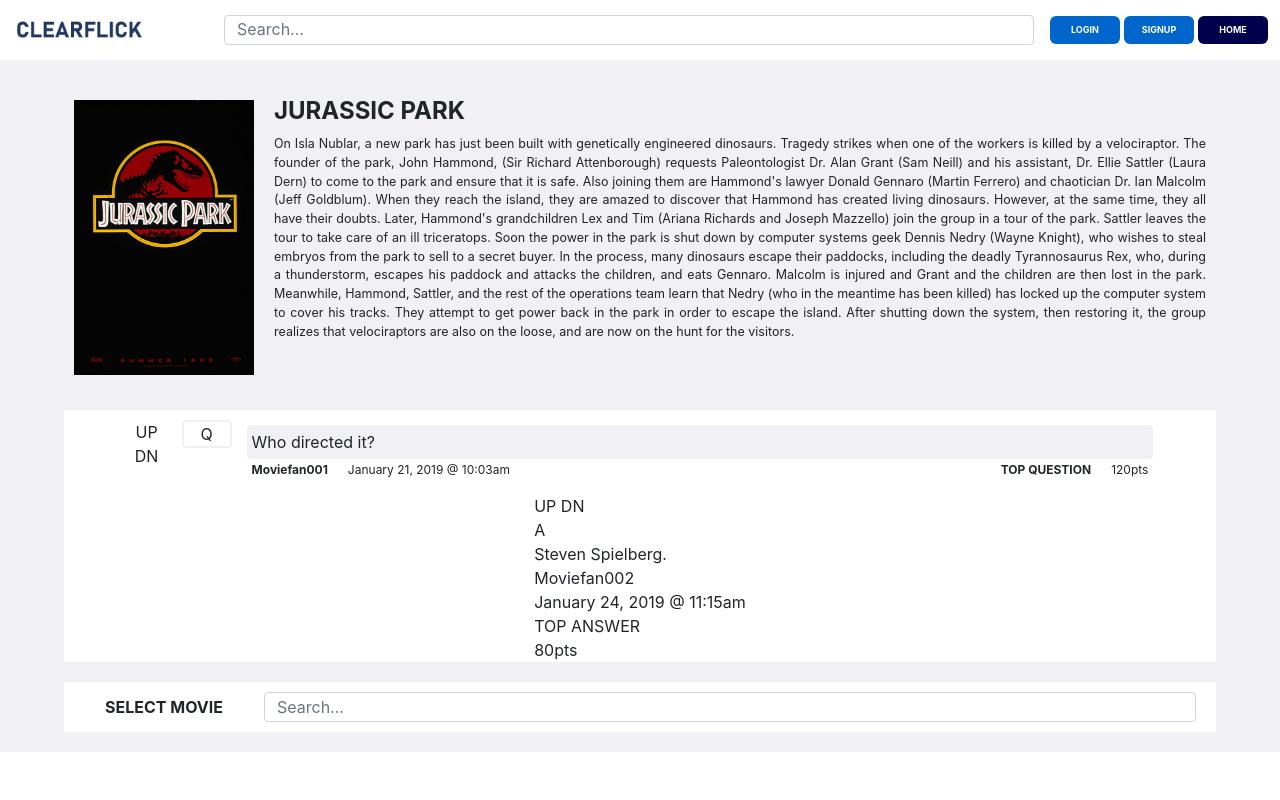
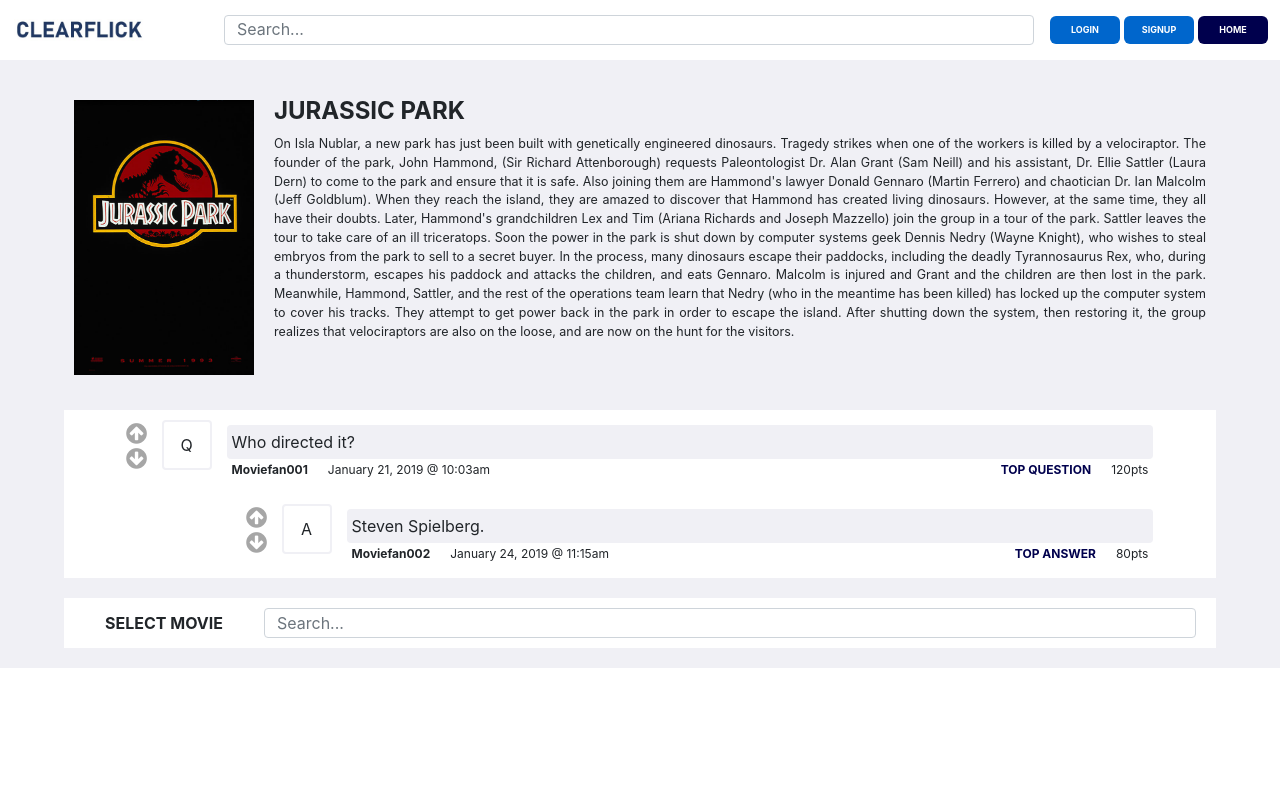
Before and after one commit to amcmaste/clearflick, a Flask app: page / in a window 1280 px wide. Run offline with Flask 2, Linux system fonts and the light colour scheme; some libraries are stand-ins or nearby versions.

Commit message:
added answer css

```diff
--- a/app/static/styles/clearflick.css
+++ b/app/static/styles/clearflick.css
@@ -321,9 +321,11 @@ body {
   flex-direction: column;
   justify-content: space-around;
   align-items: center;
-  height: 100%;
-  width: 50px;
+  height: 50px;
+  width: 30px;
   margin-right: 10px;
+  font-size: 24px;
+  color: hsl(0, 0%, 65%);
 }
 
 .question-specific-block-container {
@@ -331,7 +333,7 @@ body {
   flex-direction: column;
   justify-content: space-around;
   align-items: center;
-  height: 100%;
+  height: 50px;
   width: 50px;
   margin-right: 10px;
   border-style: solid;
@@ -411,7 +413,7 @@ body {
   align-items: flex-end;
   margin-right: 10px;
   font-weight: bold;
-  font-color: hsl(240, 100%, 15%);
+  color: hsl(240, 100%, 15%);
 }
 
 .question-specific-points {
@@ -424,3 +426,147 @@ body {
 }
 
 /* answer.css */
+
+.answers-general-outer-container {
+  display: flex;
+  flex-direction: column;
+  justify-content: flex-start;
+  align-items: center;
+  height: 100%;
+  width: 100%;
+}
+
+.answer-specific-outer-container {
+  display: flex;
+  flex-direction: column;
+  justify-content: flex-start;
+  align-items: center;
+  width: 100%;
+}
+
+.answer-specific-inner-container {
+  display: flex;
+  flex-direction: row;
+  justify-content: flex-start;
+  align-items: flex-start;
+  margin: 10px;
+  width: 100%;
+}
+
+.answer-specific-left-container {
+  display: flex;
+  flex-direction: row;
+  justify-content: flex-start;
+  align-items: flex-start;
+  height: 100%;
+}
+
+.answer-specific-arrow-container {
+  display: flex;
+  flex-direction: column;
+  justify-content: space-around;
+  align-items: center;
+  height: 50px;
+  width: 30px;
+  margin-right: 10px;
+  margin-left: 120px;
+  font-size: 24px;
+  color: hsl(0, 0%, 65%);
+}
+
+.answer-specific-block-container {
+  display: flex;
+  flex-direction: column;
+  justify-content: space-around;
+  align-items: center;
+  height: 50px;
+  width: 50px;
+  margin-right: 10px;
+  border-style: solid;
+  border-color: hsl(240, 20%, 95%);
+  border-width: 2px;
+  border-radius: 4px;
+}
+
+.answer-specific-right-container {
+  display: flex;
+  flex-direction: column;
+  justify-content: flex-start;
+  align-items: flex-start;
+  margin: 5px;
+  flex: 1;
+}
+
+.answer-specific-content-container {
+  display: flex;
+  flex-direction: row;
+  justify-content: flex-start;
+  align-items: flex-start;
+  background-color: hsl(240, 20%, 95%);
+  border-radius: 4px;
+  padding: 5px;
+  margin-bottom: 2px;
+  width: 100%;
+}
+
+.answer-specific-statistics-container {
+  display: flex;
+  flex-direction: row;
+  justify-content: space-between;
+  align-items: flex-end;
+  width: 100%;
+  font-size: 12px;
+}
+
+.answer-specific-statistics-container-left {
+  display: flex;
+  flex-direction: row;
+  justify-content: flex-start;
+  align-items: flex-end;
+  width: 50%;
+}
+
+.answer-specific-user-id {
+  display: flex;
+  flex-direction: row;
+  justify-content: flex-start;
+  align-items: flex-end;
+  margin-left: 5px;
+  margin-right: 10px;
+  font-weight: bold;
+}
+
+.answer-specific-post-date {
+  display: flex;
+  flex-direction: row;
+  justify-content: flex-start;
+  align-items: flex-end;
+  margin-left: 10px;
+}
+
+.answer-specific-statistics-container-right {
+  display: flex;
+  flex-direction: row;
+  justify-content: flex-end;
+  align-items: flex-end;
+  width: 50%;
+}
+
+.answer-specific-top-answer {
+  display: flex;
+  flex-direction: row;
+  justify-content: flex-start;
+  align-items: flex-end;
+  margin-right: 10px;
+  font-weight: bold;
+  color: hsl(240, 100%, 15%);
+}
+
+.answer-specific-points {
+  display: flex;
+  flex-direction: row;
+  justify-content: flex-start;
+  align-items: flex-end;
+  margin-left: 10px;
+  margin-right: 5px;
+}
--- a/app/templates/main.html
+++ b/app/templates/main.html
@@ -4,6 +4,7 @@
     <meta charset="utf-8">
     <meta name="viewport" content="width=device-width, initial-scale=1, shrink-to-fit=no">
     <link rel="stylesheet" href="https://stackpath.bootstrapcdn.com/bootstrap/4.2.1/css/bootstrap.min.css" integrity="sha384-GJzZqFGwb1QTTN6wy59ffF1BuGJpLSa9DkKMp0DgiMDm4iYMj70gZWKYbI706tWS" crossorigin="anonymous">
+    <link rel="stylesheet" href="https://maxcdn.bootstrapcdn.com/font-awesome/4.2.0/css/font-awesome.min.css">
     <link rel="stylesheet" type="text/css" href="static/styles/clearflick.css">
   </head>
   <body>
@@ -53,8 +54,8 @@
                   <div class="question-specific-inner-container">
                     <div class="question-specific-left-container">
                       <div class="question-specific-arrow-container">
-                        <span>UP</span>
-                        <span>DN</span>
+                        <i class="fa fa-arrow-circle-up"></i>
+			            <i class="fa fa-arrow-circle-down"></i>
                       </div>
                       <div class="question-specific-block-container">
                         <span>Q</span>
@@ -89,8 +90,8 @@
                       <div class="answer-specific-inner-container">
                         <div class="answer-specific-left-container">
                           <div class="answer-specific-arrow-container">
-                            <span>UP</span>
-                            <span>DN</span>
+                        <i class="fa fa-arrow-circle-up"></i>
+			            <i class="fa fa-arrow-circle-down"></i>
                           </div>
                           <div class="answer-specific-block-container">
                             <span>A</span>
@@ -110,7 +111,7 @@
                               </div>
                             </div>
                             <div class="answer-specific-statistics-container-right">
-                              <div class="answer-specific-top-question">
+                              <div class="answer-specific-top-answer">
                                 <span>TOP ANSWER</span>
                               </div>
                               <div class="answer-specific-points">
```
